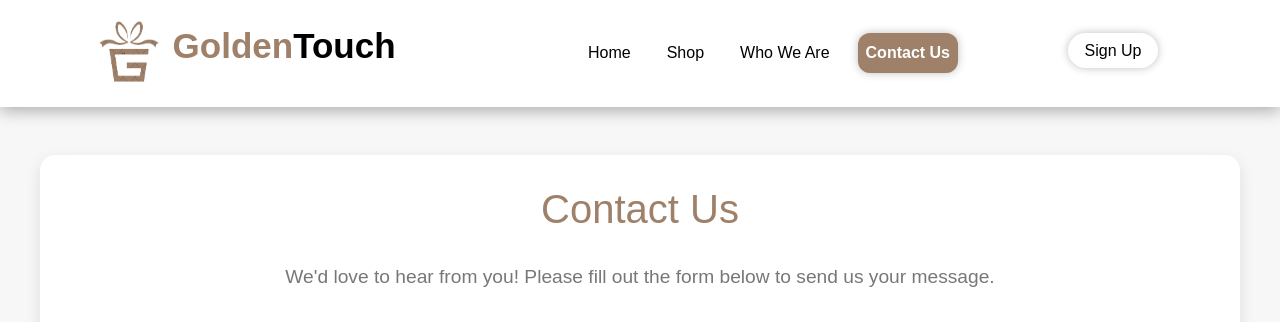
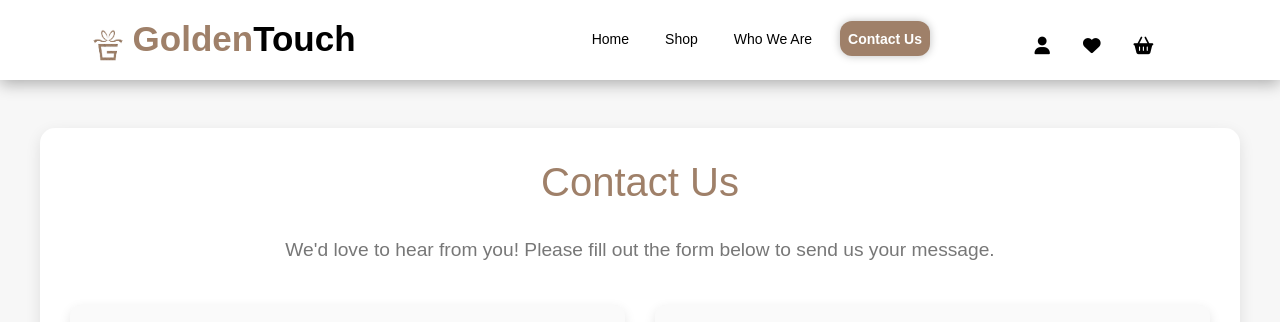
Before and after one commit to Group-One-GoldenTouches/GoldenRepo, a plain HTML site: page htmlPages/contactUsPage.html in a window 1280 px wide. Shown: the top 322 px of the page. Drawn offline with nearby package versions, Linux system fonts and the light colour scheme.

Commit message:
update nav

```diff
--- a/css pages/contactUsPage.css
+++ b/css pages/contactUsPage.css
@@ -6,17 +6,34 @@
     }
 
     /*================================Nav Bar=================================*/
+#userprofile{
+    display: flex;
+  gap: 30px;
+  margin-right: 10px;
+  margin-left: 100px;
+  margin-top: 13px;
+  cursor: pointer;
+  transform: scale(1.1);
+  }
+  #userprofile a {
+    color: black;
+  }
+  #userprofile a:hover {
+    transform: scale(1.3);
+    color: #9F8069;
+  }
+
+  .logospan{
+    font-family: "Monotype Corsiva", "Cursive", sans-serif;
+    font-size: 35px;
+    margin-bottom: -10px !important;
+  }
+
   nav {
     grid-column: span 12;
     grid-row: 1;
     z-index: 10;
     box-shadow: 0px 4px 15px rgba(0, 0, 0, 0.3);
-    }
-
-    .logospan {
-        font-family: "Monotype Corsiva", "Cursive", sans-serif;
-        font-size: 35px;
-        margin-bottom: -10px !important;
   }
 
   .navbar {
@@ -27,24 +44,27 @@
   .nav-link {
     color: black !important;
     margin: 0 10px;
-        font-size: 16px;
-        transition: transform 1s linear;
+    font-size: 14px;
   }
 
-    /*active nav item*/
+
   .nav-link.active {
     font-weight: bold;
     color: White !important;
     width: auto;
-        height: 40px;
+    height: 35px;
     border-radius: 12px;
     text-align: center;
     background-color: #9F8069;
     box-shadow: 0px 0px 9px rgba(0, 0, 0, 0.25);
   }
 
+  #active-nav:hover{
+    color: black !important;
+  }
+
   .nav-item .signup-btn {
-        font-size: 16px;
+    font-size: 14px;
     color: black !important;
     width: 90px;
     height: 35px;
@@ -61,26 +81,25 @@
     color: White !important;
   }
 
-    /*underline effect for active nav item*/
+
   .nav-link:hover {
-        font-weight: bolder;
-        transform: scale(1.05);
+    color: #9F8069 !important;
   }
 
   nav img {
-        width: 80px;
-        height: 80px;
+    width: 40px;
+    height: 40px;
   }
 
   nav p {
     margin: 0px;
     font-size: 24px;
   }
-
   .container-fluid {
     margin-left: 75px;
     margin-right: 110px;
   }
+
 
 
     .container {
--- a/css pages/homeUserPage.css
+++ b/css pages/homeUserPage.css
@@ -490,9 +490,8 @@ section:nth-child(2) {
   }
 
   .slider-container .price {
-    font-size: 18px;
+    font-size: 16px;
     margin-bottom: 20px;
-    font-weight: bold;
     margin-left: 15px;
     align-self: flex-start;
   }
--- a/css pages/shopPage.css
+++ b/css pages/shopPage.css
@@ -290,9 +290,8 @@ a {
   }
 
   .cards-grid .price {
-    font-size: 18px;
+    font-size: 16px;
     margin-bottom: 20px;
-    font-weight: bold;
     margin-left: 15px;
     align-self: flex-start;
   }
--- a/htmlPages/contactUsPage.html
+++ b/htmlPages/contactUsPage.html
@@ -4,17 +4,19 @@
     <meta charset="UTF-8">
     <meta name="viewport" content="width=device-width, initial-scale=1.0">
     <title>Contact Us - Gift Center</title>
-    <!-- Link to Bootstrap CSS -->
-    <link href="https://cdn.jsdelivr.net/npm/bootstrap@5.3.0-alpha1/dist/css/bootstrap.min.css" rel="stylesheet">
+    <link rel="stylesheet" href="https://cdnjs.cloudflare.com/ajax/libs/font-awesome/6.7.2/css/all.min.css">
+    <!--Font-->
     <link href="https://fonts.googleapis.com/css2?family=Figtree:wght@400;500;700&display=swap" rel="stylesheet">
     <!--Box Icons-->
     <link rel="stylesheet" href="https://unpkg.com/boxicons@2.1.4/css/boxicons.min.css">
     <!-- Bootstrap CSS -->
     <link href="https://cdn.jsdelivr.net/npm/bootstrap@5.3.0/dist/css/bootstrap.min.css" rel="stylesheet">
+    <link rel="stylesheet" href="https://cdn.jsdelivr.net/npm/bootstrap@5.3.3/dist/css/bootstrap.min.css">
     <link rel="stylesheet" href="../css pages/contactUsPage.css">
 </head>
 <body>
 
+        <!-- Navbar -->
   <!-- Navbar -->
   <nav class="navbar navbar-expand-lg border-bottom">
     <div class="container-fluid">
@@ -30,24 +32,27 @@
       <div class="collapse navbar-collapse justify-content-end" id="navbarNav">
         <ul class="navbar-nav">
           <li class="nav-item">
-            <a class="nav-link text-white" href="#">Home</a>
+            <a class="nav-link text-white" href="../htmlPages/homeUserPage.html">Home</a>
           </li>
           <li class="nav-item">
             <a class="nav-link text-white" href="../htmlPages/shopPage.html">Shop</a>
+          </li>
         </li>
         <li class="nav-item">
           <a class="nav-link text-white" href="../htmlPages/aboutUsPage.html">Who We Are</a>
         </li>
         <li class="nav-item">
-            <a class="nav-link active text-white fw-bold position-relative" href="../htmlPages/contactUsPage.html">Contact Us</a>
+          <a class="nav-link active text-white fw-bold position-relative" id="active-nav" href="#">Contact Us</a>
         </li>
-          <li class="nav-item">
-            <button class="signup-btn" id="signup-btn">Sign Up</button>
+          <li id="userprofile" class="nav-item">
+            <a href="./userPage.html"><i class="fa-solid fa-user"></i></a>
+            <a href="#"><i class="fa-solid fa-heart"></i></a>
+            <a href="cartPage.html"><i class="fa-solid fa-basket-shopping"></i></a>
           </li>
         </ul>
       </div>
     </div>
-  </nav>
+  </nav> <!--===========End nav==========-->
 
     <!-- Contact Us Section -->
     <div class="container mt-5">
@@ -106,13 +111,13 @@
       <!-- Navigation Links -->
       <div class="footer-links">
         <ul>
-          <li class="active">Home</li>
+          <li href="#">Home</li>
           <li><a href="#">Shop</a></li>
           <li><a href="#">Sign Up</a></li>
         </ul>
         <ul>
           <li><a href="#">About Us</a></li>
-          <li><a href="#">Contact Us</a></li>
+          <li><a class="active">Contact Us</a></li>
         </ul>
       </div>
 
```
Also changed, not shown: htmlPages/homeUserPage.html (+1 -1 lines), htmlPages/shopPage.html (+1 -1 lines). Lines whose indentation alone changed are shown as unchanged.
